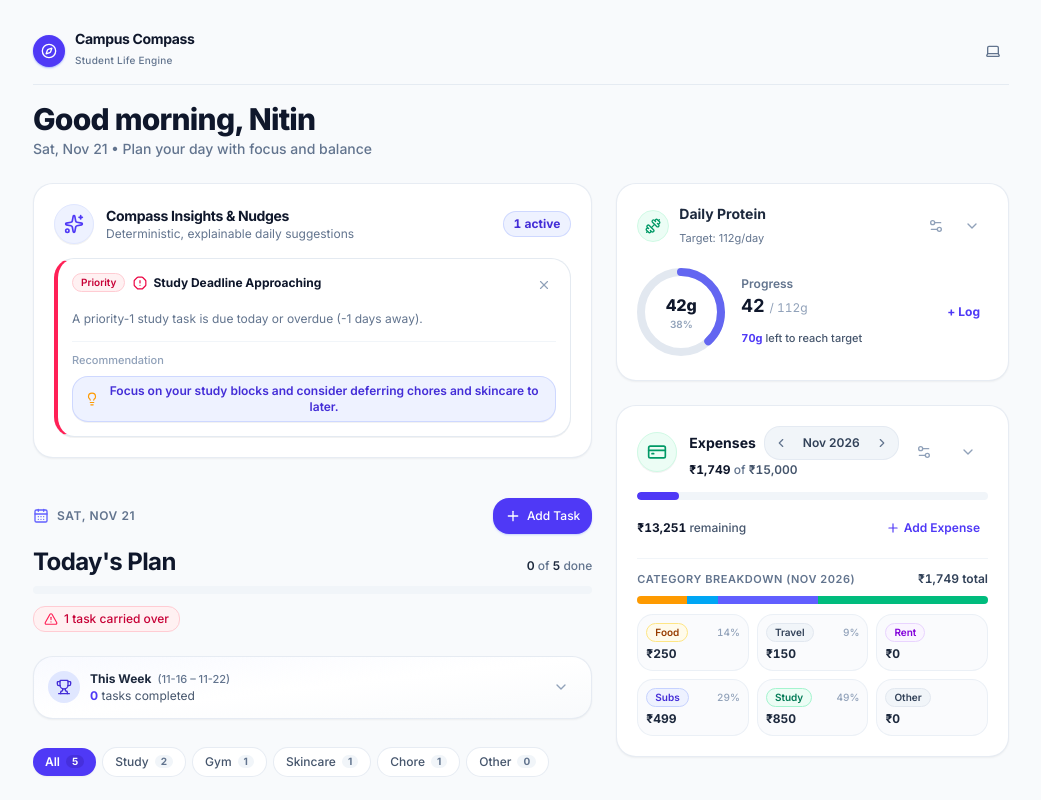
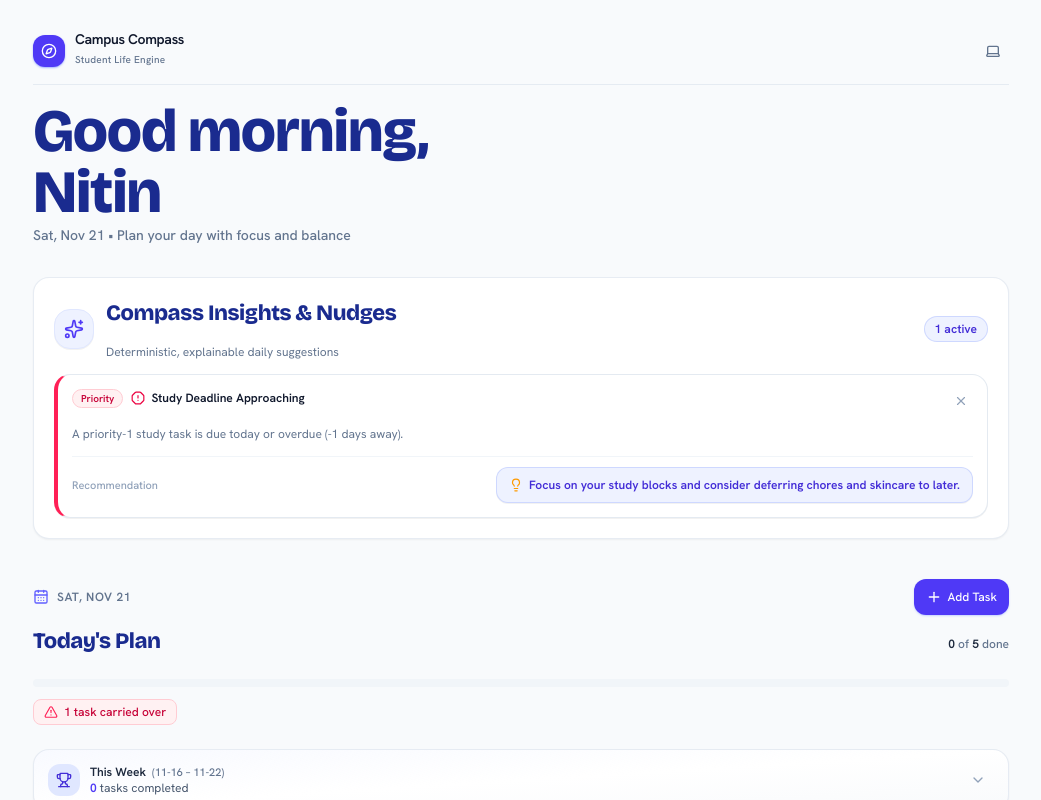
Before and after one commit to nitinbhhardwaj/campus-compass, a React (Vite) app: page / in a window 1280 px wide. Shown: the top 800 px of the page, without its empty margins (119-1160 px from the left). Built offline with nearby package versions, Linux system fonts and the light colour scheme.

Commit message:
style(theme): configure mockup fonts, CSS variables, grid background, and theme switcher

```diff
--- a/index.html
+++ b/index.html
@@ -1,15 +1,15 @@
 <!doctype html>
 <html lang="en">
   <head>
-    <meta charset="UTF-8" />
-    <meta name="viewport" content="width=device-width, initial-scale=1.0, maximum-scale=1.0, user-scalable=no" />
-    <title>Campus Compass — Student Life Engine</title>
-    <!-- Inter Font -->
+    <meta charset="utf-8" />
+    <meta name="viewport" content="width=device-width, initial-scale=1, viewport-fit=cover" />
+    <title>Campus Compass</title>
+    <!-- Mockup Fonts: Bricolage Grotesque & Hanken Grotesk -->
     <link rel="preconnect" href="https://fonts.googleapis.com">
     <link rel="preconnect" href="https://fonts.gstatic.com" crossorigin>
-    <link href="https://fonts.googleapis.com/css2?family=Inter:wght@400;500;600;700;800&display=swap" rel="stylesheet">
+    <link href="https://fonts.googleapis.com/css2?family=Bricolage+Grotesque:opsz,wght@12..96,500;12..96,800&family=Hanken+Grotesk:wght@400;500;600&display=swap" rel="stylesheet">
   </head>
-  <body class="bg-slate-50 text-slate-900 dark:bg-slate-950 dark:text-slate-100 antialiased min-h-screen selection:bg-indigo-500 selection:text-white">
+  <body>
     <div id="root"></div>
     <script type="module" src="/src/main.tsx"></script>
   </body>
--- a/src/index.css
+++ b/src/index.css
@@ -1,49 +1,464 @@
 @import "tailwindcss";
 
-@custom-variant dark (&:where(.dark, .dark *));
+@custom-variant dark (&:where(.dark, [data-theme="dark"], [data-theme="dark"] *));
+
+:root {
+  --paper: #EEF1F7;
+  --grid: #DCE2EE;
+  --ink: #1A2B8F;
+  --text: #161B33;
+  --muted: #5B6382;
+  --hl: #FFE24A;
+  --hl-text: #161B33;
+  --line: #C9D1E4;
+  --surface: #F9FAFD;
+  --danger: #C2381F;
+  box-sizing: border-box;
+  padding-top: env(safe-area-inset-top, 0px);
+  padding-bottom: env(safe-area-inset-bottom, 0px);
+}
+
+@media (prefers-color-scheme: dark) {
+  :root:not([data-theme="light"]) {
+    --paper: #0F1426;
+    --grid: #182039;
+    --ink: #9DB0FF;
+    --text: #E8ECFA;
+    --muted: #8E98BC;
+    --hl: #FFE24A;
+    --hl-text: #161B33;
+    --line: #2A3358;
+    --surface: #151B33;
+    --danger: #FF8A6B;
+  }
+}
+
+:root[data-theme="dark"],
+:root.dark {
+  --paper: #0F1426;
+  --grid: #182039;
+  --ink: #9DB0FF;
+  --text: #E8ECFA;
+  --muted: #8E98BC;
+  --hl: #FFE24A;
+  --hl-text: #161B33;
+  --line: #2A3358;
+  --surface: #151B33;
+  --danger: #FF8A6B;
+}
 
 @theme {
-  --font-sans: 'Inter', -apple-system, BlinkMacSystemFont, 'Segoe UI', Roboto, sans-serif;
+  --font-sans: "Hanken Grotesk", system-ui, sans-serif;
+  --font-display: "Bricolage Grotesque", system-ui, sans-serif;
 
-  /* Primary Accent: Indigo / Electric Blue */
-  --color-primary-50: #eef2ff;
-  --color-primary-100: #e0e7ff;
-  --color-primary-200: #c7d2fe;
-  --color-primary-300: #a5b4fc;
-  --color-primary-400: #818cf8;
-  --color-primary-500: #6366f1;
-  --color-primary-600: #4f46e5;
-  --color-primary-700: #4338ca;
-  --color-primary-800: #3730a3;
-  --color-primary-900: #312e81;
-
-  /* Radius Scale */
-  --radius-xs: 0.25rem;
-  --radius-sm: 0.375rem;
-  --radius-md: 0.5rem;
-  --radius-lg: 0.75rem;
-  --radius-xl: 1rem;
-  --radius-2xl: 1.25rem;
-  --radius-3xl: 1.5rem;
+  --color-paper: var(--paper);
+  --color-grid: var(--grid);
+  --color-ink: var(--ink);
+  --color-text: var(--text);
+  --color-muted: var(--muted);
+  --color-hl: var(--hl);
+  --color-hl-text: var(--hl-text);
+  --color-line: var(--line);
+  --color-surface: var(--surface);
+  --color-danger: var(--danger);
 }
 
-/* Base Body Setup */
+* {
+  box-sizing: border-box;
+}
+
 html {
-  font-feature-settings: "cv02", "cv03", "cv04", "cv11";
-  -webkit-tap-highlight-color: transparent;
+  scroll-padding-top: env(safe-area-inset-top, 0px);
 }
 
 body {
-  font-family: var(--font-sans);
-  transition: background-color 200ms ease, color 200ms ease;
+  margin: 0;
+  color: var(--text);
+  font: 400 16px/1.5 "Hanken Grotesk", system-ui, sans-serif;
+  background-color: var(--paper);
+  background-image: linear-gradient(var(--grid) 1px, transparent 1px),
+    linear-gradient(90deg, var(--grid) 1px, transparent 1px);
+  background-size: 28px 28px;
+  min-height: 100vh;
 }
 
-/* Tabular figures for money and timer metrics */
+.wrap {
+  max-width: 1040px;
+  margin: 0 auto;
+  padding: 28px 20px 64px;
+}
+
+h1, h2 {
+  font-family: "Bricolage Grotesque", system-ui, sans-serif;
+  margin: 0;
+  letter-spacing: -0.02em;
+}
+
+.date {
+  color: var(--muted);
+  font-size: 15px;
+  margin: 0 0 6px;
+}
+
+h1 {
+  font-weight: 800;
+  font-size: clamp(34px, 7vw, 60px);
+  line-height: 1.02;
+  color: var(--ink);
+  max-width: 14ch;
+}
+
+.grid {
+  display: grid;
+  gap: 36px;
+  margin-top: 32px;
+}
+
+@media (min-width: 900px) {
+  .grid {
+    grid-template-columns: 1.25fr 0.75fr;
+    gap: 56px;
+  }
+}
+
+h2 {
+  font-weight: 800;
+  font-size: 22px;
+  color: var(--ink);
+  margin-bottom: 14px;
+}
+
+.notes {
+  display: grid;
+  gap: 14px;
+  margin-top: 28px;
+}
+
+.note {
+  background: var(--hl);
+  color: var(--hl-text);
+  padding: 14px 16px 14px 18px;
+  border-radius: 2px 14px 2px 14px;
+  transform: rotate(-0.6deg);
+  box-shadow: 3px 3px 0 var(--ink);
+  position: relative;
+}
+
+.note:nth-child(2) {
+  transform: rotate(0.5deg);
+  margin-left: 14px;
+}
+
+.note b {
+  font-family: "Bricolage Grotesque", sans-serif;
+  font-weight: 800;
+  font-size: 18px;
+  display: block;
+  line-height: 1.2;
+}
+
+.note p {
+  margin: 4px 0 0;
+  font-size: 14.5px;
+}
+
+.note .why {
+  opacity: 0.75;
+  font-size: 13px;
+}
+
+.note button {
+  position: absolute;
+  top: 2px;
+  right: 2px;
+  width: 44px;
+  height: 44px;
+  border: 0;
+  background: none;
+  color: inherit;
+  font-size: 20px;
+  cursor: pointer;
+}
+
+.rail {
+  list-style: none;
+  margin: 0;
+  padding: 0 0 0 22px;
+  border-left: 2px solid var(--ink);
+}
+
+.rail li {
+  position: relative;
+  padding: 12px 0 12px 18px;
+  display: flex;
+  gap: 12px;
+  align-items: flex-start;
+  border-bottom: 1px dashed var(--line);
+}
+
+.rail li:last-child {
+  border-bottom: 0;
+}
+
+.rail li::before {
+  content: "";
+  position: absolute;
+  left: -29px;
+  top: 20px;
+  width: 12px;
+  height: 12px;
+  border-radius: 50%;
+  background: var(--paper);
+  border: 2px solid var(--ink);
+}
+
+.rail li.p1::before {
+  background: var(--ink);
+}
+
+.time {
+  width: 52px;
+  flex: none;
+  font-size: 13px;
+  color: var(--muted);
+  padding-top: 3px;
+  font-variant-numeric: tabular-nums;
+}
+
+.t {
+  flex: 1;
+  min-width: 0;
+}
+
+.t strong {
+  font-weight: 600;
+  display: block;
+}
+
+.t span {
+  font-size: 13.5px;
+  color: var(--muted);
+}
+
+.t .late {
+  color: var(--danger);
+  font-weight: 600;
+}
+
+.chk {
+  appearance: none;
+  width: 44px;
+  height: 44px;
+  margin: -8px -10px -8px 0;
+  background: none;
+  border: 0;
+  cursor: pointer;
+  flex: none;
+  position: relative;
+}
+
+.chk::after {
+  content: "";
+  position: absolute;
+  inset: 11px;
+  border: 2px solid var(--ink);
+  border-radius: 4px;
+  background: var(--surface);
+}
+
+.chk:checked::after {
+  background: var(--ink);
+}
+
+.chk:checked::before {
+  content: "";
+  position: absolute;
+  left: 17px;
+  top: 14px;
+  width: 8px;
+  height: 13px;
+  border: solid var(--paper);
+  border-width: 0 2.5px 2.5px 0;
+  transform: rotate(45deg);
+  z-index: 1;
+}
+
+li:has(.chk:checked) .t strong {
+  text-decoration: line-through;
+  color: var(--muted);
+}
+
+.chk:focus-visible,
+.note button:focus-visible,
+.chip:focus-visible,
+.btn-mockup:focus-visible,
+.toggle:focus-visible,
+input:focus-visible,
+select:focus-visible,
+button:focus-visible {
+  outline: 3px solid var(--ink);
+  outline-offset: 2px;
+}
+
+.protein {
+  display: flex;
+  gap: 18px;
+  align-items: flex-end;
+}
+
+.bottle {
+  width: 64px;
+  height: 132px;
+  border: 2px solid var(--ink);
+  border-radius: 10px 10px 18px 18px;
+  position: relative;
+  overflow: hidden;
+  background: var(--surface);
+  flex: none;
+}
+
+.bottle::before {
+  content: "";
+  position: absolute;
+  top: -8px;
+  left: 18px;
+  width: 24px;
+  height: 8px;
+  background: var(--ink);
+}
+
+.fill {
+  position: absolute;
+  left: 0;
+  right: 0;
+  bottom: 0;
+  background: var(--ink);
+  transition: height 0.3s ease-out;
+}
+
+.big {
+  font: 800 44px/1 "Bricolage Grotesque", sans-serif;
+  color: var(--ink);
+  font-variant-numeric: tabular-nums;
+}
+
+.sub {
+  color: var(--muted);
+  font-size: 14px;
+  margin-top: 4px;
+}
+
+.chips {
+  display: flex;
+  gap: 8px;
+  overflow-x: auto;
+  margin-top: 16px;
+  padding-bottom: 4px;
+}
+
+.chip {
+  flex: none;
+  min-height: 44px;
+  padding: 0 14px;
+  border: 2px solid var(--ink);
+  background: var(--surface);
+  color: var(--ink);
+  font: 600 14px "Hanken Grotesk", sans-serif;
+  border-radius: 999px;
+  cursor: pointer;
+  transition: background-color 0.15s ease, color 0.15s ease;
+}
+
+.chip:hover {
+  background: var(--ink);
+  color: var(--paper);
+}
+
+.chip.active {
+  background: var(--ink);
+  color: var(--paper);
+}
+
+.ledger {
+  margin: 0;
+  padding: 0;
+  list-style: none;
+  font-variant-numeric: tabular-nums;
+}
+
+.ledger li {
+  display: flex;
+  justify-content: space-between;
+  padding: 9px 0;
+  border-bottom: 1px dotted var(--muted);
+}
+
+.ledger li:last-child {
+  border: 0;
+}
+
+.bar {
+  height: 14px;
+  border: 2px solid var(--ink);
+  background: var(--surface);
+  margin: 10px 0 6px;
+  border-radius: 2px;
+  overflow: hidden;
+}
+
+.bar i {
+  display: block;
+  height: 100%;
+  background: repeating-linear-gradient(45deg, var(--ink) 0 6px, transparent 6px 10px);
+  transition: width 0.3s ease-out;
+}
+
+.warn {
+  color: var(--danger);
+  font-weight: 600;
+  font-size: 14px;
+}
+
+section.block {
+  background: var(--surface);
+  border: 2px solid var(--ink);
+  padding: 20px;
+  border-radius: 4px;
+}
+
+.side {
+  display: grid;
+  gap: 28px;
+  align-content: start;
+}
+
+.toggle {
+  position: absolute;
+  top: 14px;
+  right: 16px;
+  min-height: 44px;
+  padding: 0 12px;
+  border: 2px solid var(--ink);
+  background: var(--surface);
+  color: var(--ink);
+  font: 600 13px "Hanken Grotesk", sans-serif;
+  border-radius: 999px;
+  cursor: pointer;
+}
+
 .tabular-nums {
   font-variant-numeric: tabular-nums;
 }
 
-/* Reduced motion accessibility */
+@media (prefers-reduced-motion: no-preference) {
+  .note {
+    transition: transform 0.2s;
+  }
+  .note:hover {
+    transform: rotate(0);
+  }
+}
+
 @media (prefers-reduced-motion: reduce) {
   *, ::before, ::after {
     animation-duration: 0.01ms !important;
--- a/src/lib/theme.ts
+++ b/src/lib/theme.ts
@@ -22,8 +22,10 @@ export function applyTheme(mode: ThemeMode) {
 
   if (isDark) {
     document.documentElement.classList.add('dark');
+    document.documentElement.setAttribute('data-theme', 'dark');
   } else {
     document.documentElement.classList.remove('dark');
+    document.documentElement.setAttribute('data-theme', 'light');
   }
 }
 
```
